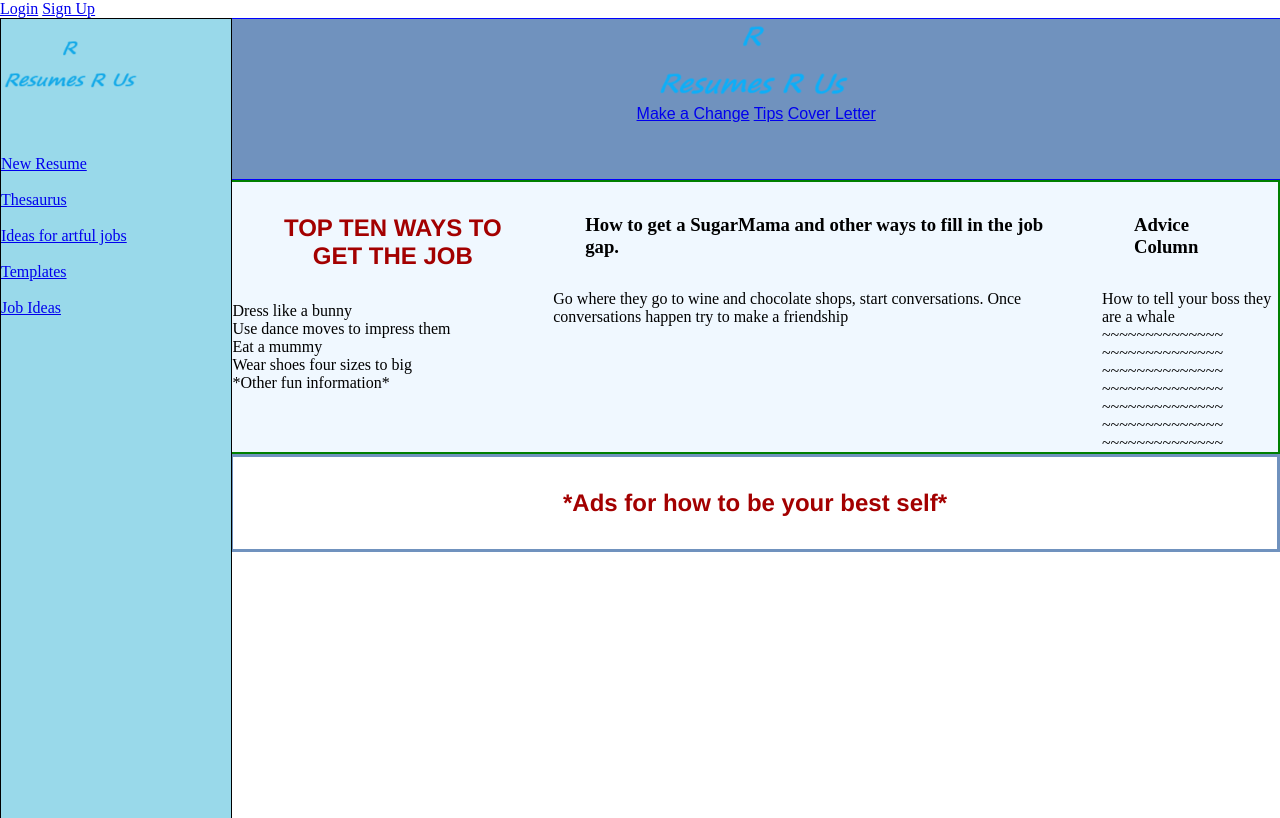
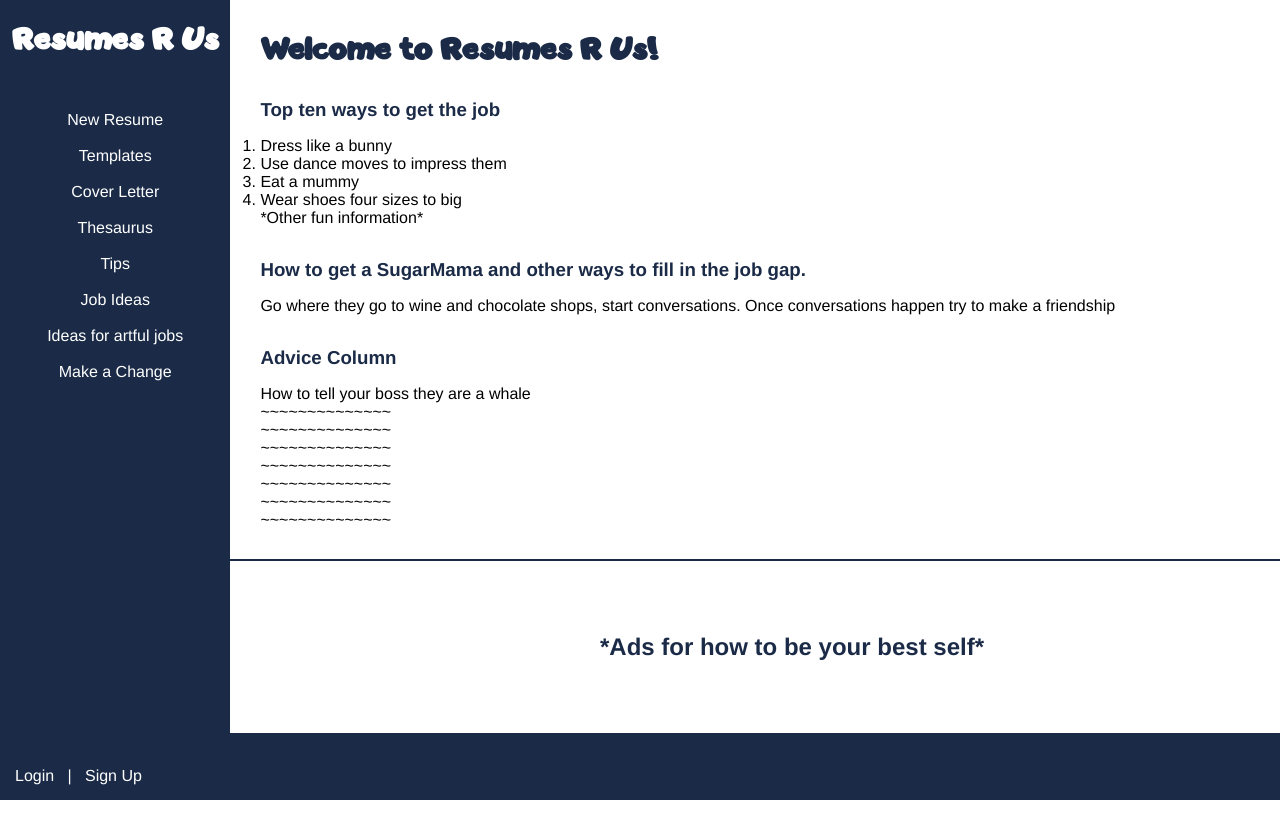
Before and after one commit to ElizabethKSchmalz/Capstone_ResumesRus, a PHP site: page /tcpdf/ in a window 1280 px wide. Run offline with PHP 8.4, Linux system fonts and the light colour scheme.

Commit message:
Modified CSS and structure

```diff
--- a/css/style.css
+++ b/css/style.css
@@ -1,10 +1,20 @@
+@font-face {
+  font-family: 'Toysans';
+  src: url('../Fonts/Toysans.ttf') format('truetype');
+  font-weight: normal;
+  font-style: normal;
+}
+
 * {
   padding: 0;
   margin: 0;
+  font-family: "Helvetica Neue", Helvetica, Arial, sans-serif;
 }
 
 html, body {
   height: 100%;
+  background-color: #1b2b47;
+  overflow-x: hidden;
 }
 
 .wrapper {
@@ -13,36 +23,28 @@ html, body {
 }
 
 .sidebar {
-  background-color: #99D9EA;
-  border: 1px solid black;
+  background-color: #1b2b47;
+  padding-top: 20px;
   height: 100%;
   width: 18%;
   position: fixed;
   left: 0;
-  text-align: left;
+  text-align: center;
   text-decoration-color: black;
 }
 
-.header {
-  border: 1px solid blue;
-  height: 20%;
-  width: 82%;
-  margin-left: 18%;
-  background-color:#7092BE;
-  font-family: Arial, Helvetica, sans-serif;
-  text-align: center;
-  background-image: center;
+.sidebar div{
+  position: absolute;
+  bottom: 35px;
+  left: 15px;
 }
 
 .mainContent {
-  border: 2px solid green;
-  display: flex;
-  flex-direction: row;
   overflow-x: auto;
   margin-left: 18%;
-  background-color: aliceblue;
+  background-color: white;
   font-family: 'Times New Roman', Times, serif;
-
+  padding: 30px;
 }
 
 #tipsList {
@@ -56,15 +58,23 @@ html, body {
 }
 
 footer {
+  border-top: 2px solid #1b2b47;
   margin-left: 18%;
   width: 81.5%;
-  border: 3px solid #7092BE;
+  background-color: white;
   text-align: center;
+  padding: 40px;
+}
+
+#logoFont {
+  display: inline;
+  font-family: "Toysans";
 }
 
 form {
   background-color: #fff;
   padding: 30px;
+  padding-right: 50px;
   border-radius: 5px;
   box-shadow: 0 0 10px rgba(0, 0, 0, 0.1);
   width: 300px;
@@ -102,15 +112,38 @@ form button:hover {
   background-color: #3e8e41;
 }
 
+.mainContent h1 {
+  color: #1b2b47;
+}
+
+.mainContent h3 {
+  margin: 2rem 0 1rem;
+}
+
+h1 {
+  font-family: "Toysans";
+  color: white;
+}
+
 h2 {
   text-align: center;
-  color: #A30000;
+  color: white;
   font-family: "Helvetica Neue", Helvetica, Arial, sans-serif;
   margin: 2rem 2rem;
 }
 
+.mainContent h2, footer h2{
+  color: #1b2b47;
+}
+
 h3 {
+  color: #1b2b47;
   margin: 2rem;
+}
+
+a {
+  text-decoration: none;
+  color: white;
 }
 
 textarea {
@@ -126,6 +159,7 @@ textarea {
   margin: 2cm auto;
   padding: 1cm;
   font-family: Arial, sans-serif;
+  float: right;
 }
 
 #topInfo {
@@ -152,3 +186,11 @@ textarea {
   overflow-wrap: break-word;
   font-size: 12px;
 }
+
+#letterForm {
+  float: left;
+}
+#topLeftHeader {
+  position: absolute;
+  margin: 1.4rem 2.1rem;
+}
--- a/index.php
+++ b/index.php
@@ -1,19 +1,4 @@
-<?php
-session_start();
-
-if (isset($_SESSION['authenticated']) && $_SESSION['authenticated'] === true) {
-    // User is logged in
-    ?>
-     <a href="logout.php">Logout</a>
-    <?php
-} else {
-    // User is not logged in
-    ?>
-    <a href="login.php">Login</a>
-    <a href="signup.php">Sign Up</a>
-    <?php
-}
-?>
+<?php session_start(); ?>
 <!DOCTYPE html>
 <html lang="en">
 <head>
@@ -31,36 +16,56 @@ if (isset($_SESSION['authenticated']) && $_SESSION['authenticated'] === true) {
   <div class="wrapper">
 
     <div class="sidebar">
-      <a href="index.php"><img src="Images/Logo_1.png" alt="Resumes R Us Logo"></a>
+      <a href="index.php"><h1>Resumes R Us</h1></a>
       <br>
       <br>
       <br>
       <a href="resume.php">New Resume</a>
       <br>
       <br>
+      <a href="templates.php">Templates</a>
+      <br>
+      <br>
+      <a href="coverLetter.php">Cover Letter</a>
+      <br>
+      <br>
       <a href="#">Thesaurus</a>
+      <br>
+      <br>
+      <a href="tips.php">Tips</a>
+      <br>
+      <br>
+      <a href="ideas.php">Job Ideas</a>
       <br>
       <br>
       <a href="#">Ideas for artful jobs</a>
       <br>
       <br>
-      <a href="templates.php">Templates</a>
-      <br>
-      <br>
-      <a href="ideas.php">Job Ideas</a>
-    </div>
+      <a href="#">Make a Change</a>
 
-    <div class="header">
-      <a href="index.php"><img src="Images/Logo_2.png" alt="Resumes R Us Logo"></a>
-      <br>
-      <a href="#">Make a Change</a>
-      <a href="tips.php">Tips</a>
-      <a href="coverLetter.php">Cover Letter</a>
+      <div>
+        <?php
+
+          if (isset($_SESSION['authenticated']) && $_SESSION['authenticated'] === true) {
+              // User is logged in
+              ?>
+              <a href="logout.php">Logout</a>
+              <?php
+          } else {
+              // User is not logged in
+              ?>
+              <a href="login.php">Login&nbsp;&nbsp;&nbsp;|&nbsp;&nbsp;</a>
+              <a href="signup.php">Sign Up</a>
+              <?php
+          }
+        ?>
+      </div>
     </div>
 
     <div class="mainContent">
       <div>
-        <h2>TOP TEN WAYS TO GET THE JOB</h2>
+        <h1>Welcome to <div id="logoFont">Resumes R Us!</div></h1>
+        <h3>Top ten ways to get the job</h3>
         <ol>
           <li>Dress like a bunny</li>
           <li>Use dance moves to impress them</li>
--- a/login.php
+++ b/login.php
@@ -88,6 +88,7 @@ if (isset($clickIt)) {
         <link rel="stylesheet" href="css/style.css">
     </head>
     <body>
+        <a href="index.php"><h1 id="topLeftHeader">Resumes R Us</h1></a>
         <h2 id="myh2">Please login to make your resume!</h2>
 
         <form action="" method="post">
@@ -99,8 +100,8 @@ if (isset($clickIt)) {
             <input type="password" placeholder="Password" name="password" id="password">
             <br><br>
 
-            <input type="submit" name="clickIt" value="Log In">
-            <a href="signup.php"><input type="button" name="signUp" value="Sign Up"></a>
+            <input type="submit" name="clickIt" value="  Log In  ">
+            <a href="signup.php"><input type="button" name="signUp" value="  Sign Up  "></a>
         </form>
     </body>
 </html>
--- a/signUp.php
+++ b/signUp.php
@@ -77,7 +77,8 @@ if (isset($_POST['signupSubmit'])) {
     <link rel="stylesheet" href="css/style.css">
 </head>
 <body>
-    <h2>Create your ResumesRUs account!</h2>
+    <a href="index.php"><h1 id="topLeftHeader">Resumes R Us</h1></a>
+    <h2>Create your <div id="logoFont">Resumes R Us</div> account!</h2>
 
     <form action="" method="post"> <label for="firstName">First Name:</label>
         <input type="text" name="firstName" id="firstName" required><br><br>
@@ -94,7 +95,7 @@ if (isset($_POST['signupSubmit'])) {
         <label for="confirmPassword">Confirm Password:</label>
         <input type="password" name="confirmPassword" id="confirmPassword" required><br><br>
 
-        <input type="submit" name="signupSubmit" value="Sign Up">
+        <input type="submit" name="signupSubmit" value="  Sign Up  ">
     </form>
 </body>
 </html>
```
Also changed, not shown: TemplateOne.php (+33 -14 lines), TemplateThree.php (+32 -13 lines), TemplateTwo.php (+32 -13 lines), coverLetter.php (+40 -26 lines), ideas.php (+31 -29 lines), resume.php (+40 -26 lines), templates.php (+42 -10 lines), tips.php (+33 -29 lines), Fonts/Toysans.ttf (added).
